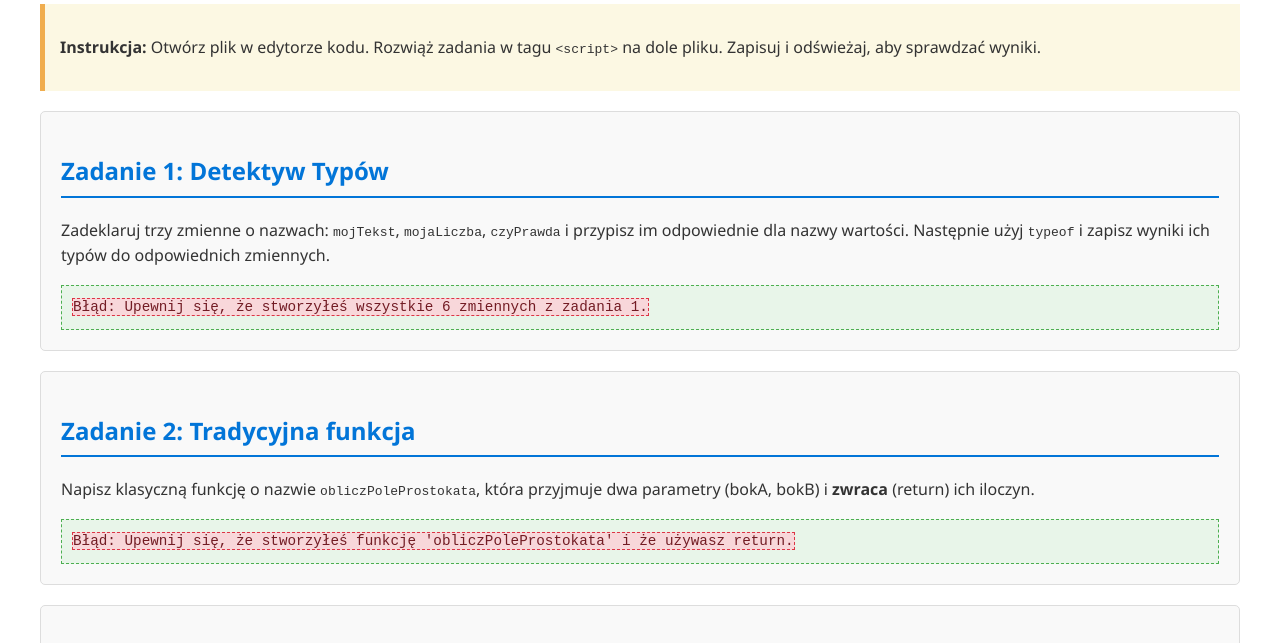
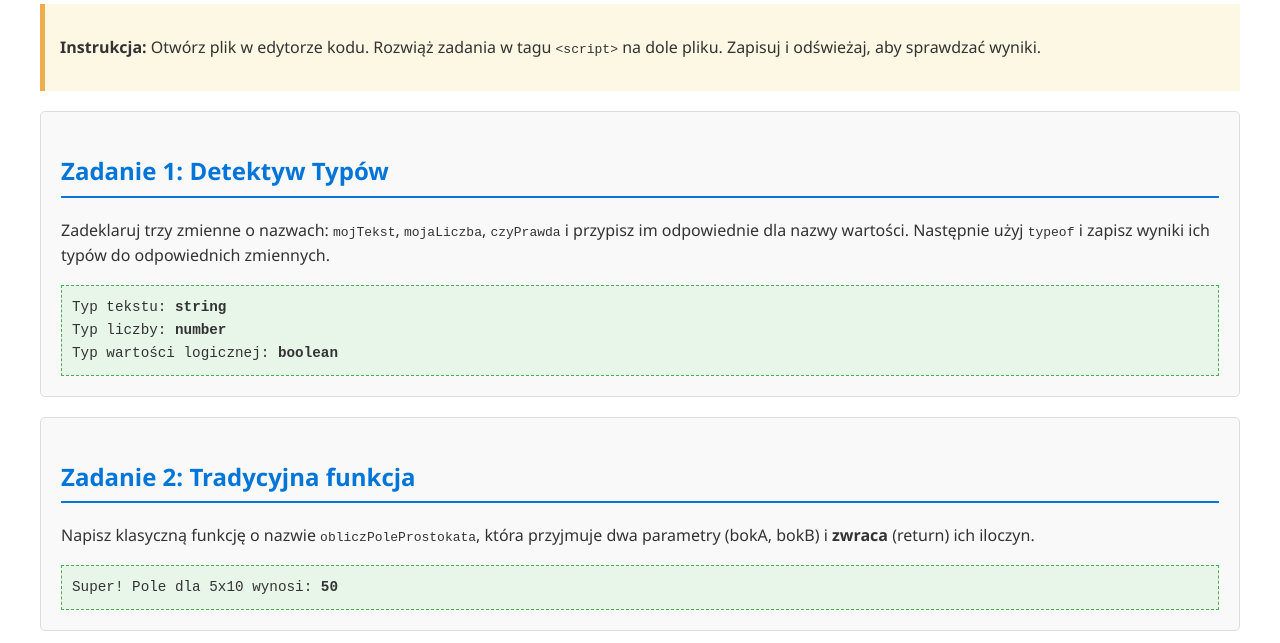
Before and after one commit to piotrpierozak/szkolenie, a plain HTML site: page zadania/1.2-zadania.html in a window 1280 px wide. Shown: the part 109-752 px from the top of the page. Drawn offline with Linux system fonts and the light colour scheme.

Commit message:
zrobiono zadanie 1.2

```diff
--- a/zadania/1.2-zadania.html
+++ b/zadania/1.2-zadania.html
@@ -58,7 +58,13 @@
         /* --- TWÓJ KOD (Zadanie 1) --- */
         // let mojTekst = "Dowolny tekst";
 
+        mojTekst = "sixseven i do pieca"
+        mojaLiczba = 60
+        czyPrawda = true
 
+        typTekstu = typeof( mojTekst )
+        typLiczby = typeof( mojaLiczba )
+        typPrawdy = typeof( czyPrawda )
 
 
 
@@ -67,7 +73,10 @@
 
         /* --- TWÓJ KOD (Zadanie 2) --- */
 
+        function obliczPoleProstokata( bokA, bokB) {
+            return(bokA * bokB)
 
+        }
 
 
 
@@ -77,7 +86,14 @@
 
         /* --- TWÓJ KOD (Zadanie 3) --- */
 
-
+        function czyPelnoletni( wiek ) {
+            if(wiek >= 18) {
+                return true;
+            }
+            else {
+                return false;
+            }
+        }
 
 
 
@@ -95,9 +111,10 @@
 
         // (napisz poprawny blok if tutaj)
 
-
-
-
+        let hasloTajne = "";
+        if (true) {
+            hasloTajne = "Okon123";
+        }
 
         // ==========================================
         // KOD SPRAWDZAJĄCY (Nie modyfikuj poniżej!)
```
